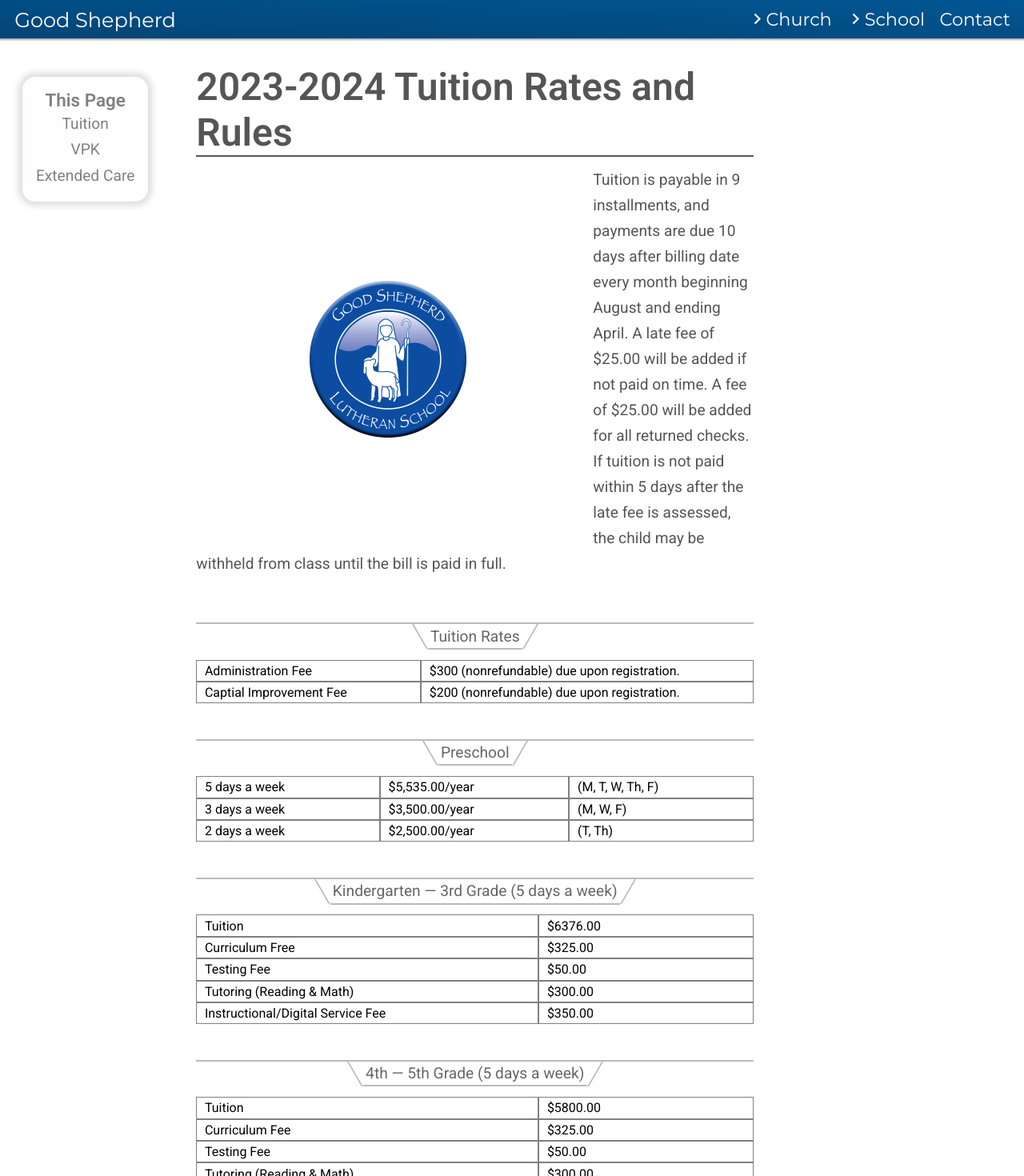
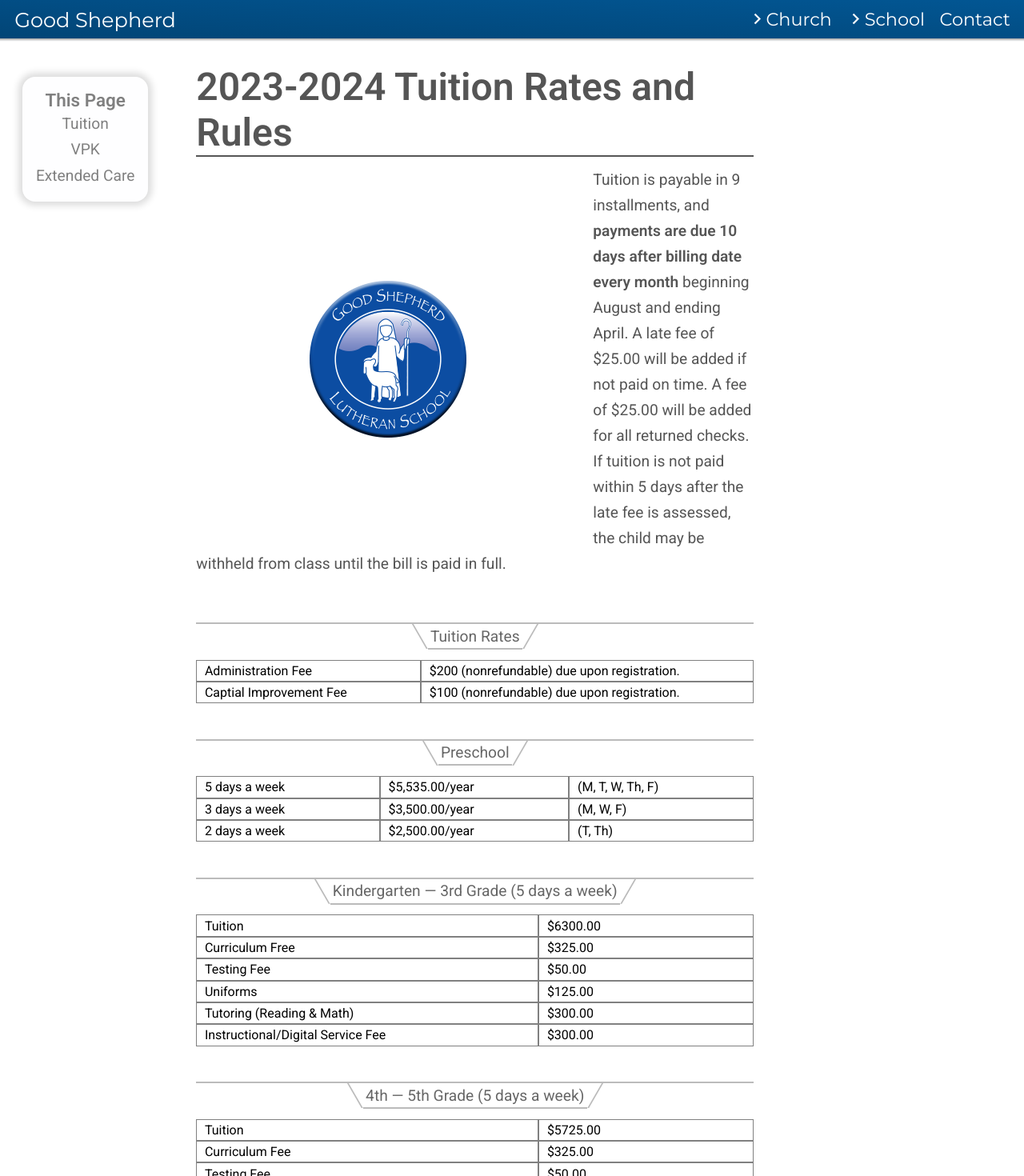
Before and after one commit to Good-Shepherd-Lutheran-Church/Good-Shepherd-Lutheran-Church.github.io, a SvelteKit app: page /school/enroll in a window 1280 px wide. Shown: the top 1470 px of the page at 80% size. Built offline with nearby package versions, Linux system fonts and the light colour scheme.

Commit message:
updated prices

```diff
--- a/src/routes/school/enroll/+page.svelte
+++ b/src/routes/school/enroll/+page.svelte
@@ -14,10 +14,7 @@
 	<Article
 		imageEntry={schoolLanding.fuzz('logo')}
 		imageMaxWidth={{ below: '100%', above: '20%' }}
-		text="Tuition is payable in 9 installments, and payments are due 10 days after billing date every month beginning
-  August and ending April. A late fee of $25.00 will be added if not paid on time. A fee of $25.00 will be added for
-  all returned checks. If tuition is not paid within 5 days after the late fee is assessed, the child may be withheld
-  from class until the bill is paid in full."
+		text="Tuition is payable in 9 installments, and <strong>payments are due 10 days after billing date every month</strong> beginning August and ending April. A late fee of $25.00 will be added if not paid on time. A fee of $25.00 will be added for all returned checks. If tuition is not paid within 5 days after the late fee is assessed, the child may be withheld from class until the bill is paid in full."
 	/>
 	<AutoGrid />
 	<SubHeading hrule={true} label="Tuition Rates" />
@@ -25,9 +22,9 @@
 		columnCount={2}
 		data={[
 			'Administration Fee',
-			'$300 (nonrefundable) due upon registration.',
+			'$200 (nonrefundable) due upon registration.',
 			'Captial Improvement Fee',
-			'$200 (nonrefundable) due upon registration.'
+			'$100 (nonrefundable) due upon registration.'
 		]}
 	/>
 	<SubHeading hrule={true} label="Preschool" />
@@ -50,15 +47,17 @@
 		columnCount={2}
 		data={[
 			'Tuition',
-			'$6376.00',
+			'$6300.00',
 			'Curriculum Free',
 			'$325.00',
 			'Testing Fee',
 			'$50.00',
+			'Uniforms',
+			'$125.00',
 			'Tutoring (Reading & Math)',
 			'$300.00',
 			'Instructional/Digital Service Fee',
-			'$350.00'
+			'$300.00'
 		]}
 	/>
 	<SubHeading hrule={true} label="4th — 5th Grade (5 days a week)" />
@@ -66,15 +65,17 @@
 		columnCount={2}
 		data={[
 			'Tuition',
-			'$5800.00',
+			'$5725.00',
 			'Curriculum Fee',
 			'$325.00',
 			'Testing Fee',
 			'$50.00',
+			'Uniforms',
+			'$125.00',
 			'Tutoring (Reading & Math)',
 			'$300.00',
 			'Instructional/Digital Service Fee',
-			'$350.00'
+			'$300.00'
 		]}
 	/>
 	<SubHeading hrule={true} label="Scholarship Programs" />
```
